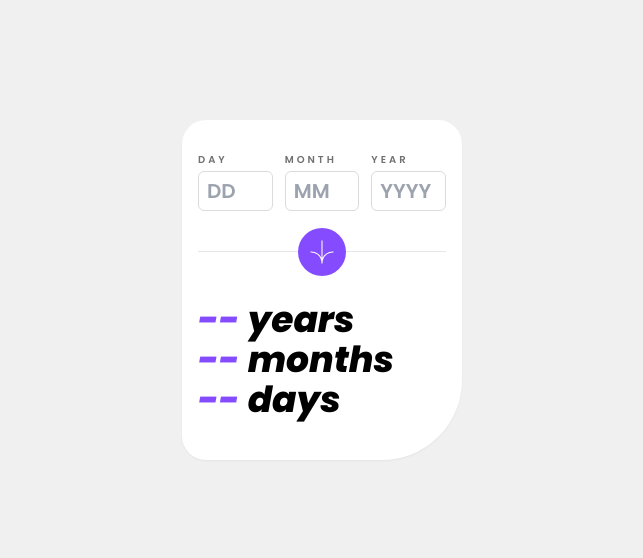
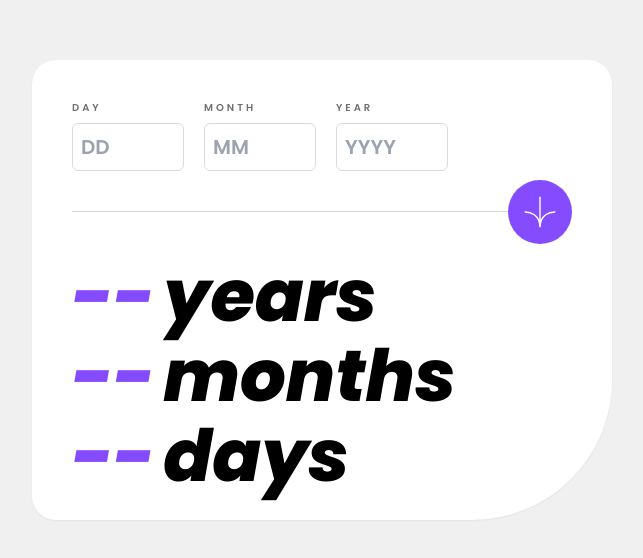
Before and after one commit to ejaay-dev/age-calculator-app, a React (Vite) app: page / in a window 1280 px wide. Shown: the part 110-668 px from the top of the page, without its empty margins (318-961 px from the left). Built offline with nearby package versions, Linux system fonts and the light colour scheme.

Commit message:
eight commit Mobile and desktop view responsiveness

```diff
--- a/src/components/AgeCalculator.tsx
+++ b/src/components/AgeCalculator.tsx
@@ -61,12 +61,12 @@ const AgeCalculator = () => {
   return (
     <>
       {/* Main Container */}
-      <div className="flex flex-col h-[340px] w-full max-w-[280px] bg-custom-white rounded-3xl rounded-br-[80px] shadow-sm">
+      <div className="flex flex-col h-full w-full max-h-[360px] max-w-[280px] bg-custom-white rounded-3xl rounded-br-[80px] shadow-sm md:max-h-[460px] md:max-w-[580px] md:pl-6 md:pr-6 md:rounded-br-[140px]">
         {/* Form Container */}
-        <div className="m-4 mt-8">
+        <div className="m-4 mt-10">
           <form className="flex flex-col gap-5">
-            <div className="flex flex-row justify-center items-center gap-3">
-              <div className="flex flex-col gap-1">
+            <div className="flex flex-row justify-center items-center gap-3 md:gap-5 md:justify-start">
+              <div className="flex flex-col gap-1 md:gap-2">
                 <label
                   htmlFor="day"
                   className="font-poppins text-[10px] font-semibold text-smokey-grey tracking-[3px]"
@@ -79,10 +79,10 @@ const AgeCalculator = () => {
                   onChange={(e) => setDay(e.target.value)}
                   required
                   placeholder="DD"
-                  className="h-10 w-full max-w-28 font-poppins text-[20px] font-semibold text-off-black pl-2 border border-light-grey rounded-md"
+                  className="h-10 w-full max-w-28 font-poppins text-[20px] font-semibold text-off-black pl-2 border border-light-grey rounded-md md:h-12"
                 />
               </div>
-              <div className="flex flex-col gap-1">
+              <div className="flex flex-col gap-1 md:gap-2">
                 <label
                   htmlFor="month"
                   className="font-poppins text-[10px] font-semibold text-smokey-grey tracking-[3px]"
@@ -95,10 +95,10 @@ const AgeCalculator = () => {
                   onChange={(e) => setMonth(e.target.value)}
                   required
                   placeholder="MM"
-                  className="h-10 w-full max-w-28 font-poppins text-[20px] font-semibold text-off-black pl-2 border border-light-grey rounded-md"
+                  className="h-10 w-full max-w-28 font-poppins text-[20px] font-semibold text-off-black pl-2 border border-light-grey rounded-md md:h-12"
                 />
               </div>
-              <div className="flex flex-col gap-1">
+              <div className="flex flex-col gap-1 md:gap-2">
                 <label
                   htmlFor="year"
                   className="font-poppins text-[10px] font-semibold text-smokey-grey tracking-[3px]"
@@ -111,30 +111,30 @@ const AgeCalculator = () => {
                   onChange={(e) => setYear(e.target.value)}
                   required
                   placeholder="YYYY"
-                  className="h-10 w-full max-w-28 font-poppins text-[20px] font-semibold text-off-black pl-2 border border-light-grey rounded-md"
+                  className="h-10 w-full max-w-28 font-poppins text-[20px] font-semibold text-off-black pl-2 border border-light-grey rounded-md md:h-12"
                 />
               </div>
             </div>
-            <div className="flex justify-center items-center relative mt-5">
-              <hr className="bg-light-grey w-full max-w-[250px]" />
+            <div className="flex justify-center items-center relative mt-5 md:justify-end">
+              <hr className="border-light-grey w-full" />
               <button
                 onClick={(e) => {
                   e.preventDefault()
                   calculateAge()
                 }}
-                className="absolute z-10 w-12 h-12 flex justify-center items-center rounded-full bg-custom-purple hover:bg-off-black"
+                className="absolute z-10 w-12 h-12 md:w-16 md:h-16 flex justify-center items-center rounded-full bg-custom-purple hover:bg-off-black"
               >
                 <img
                   src="/public/icon-arrow.svg"
                   alt="Calculate Age"
-                  className="w-6 h-6"
+                  className="w-6 h-6 md:w-8 md:h-8"
                 />
               </button>
             </div>
           </form>
         </div>
         {/* Result Container */}
-        <div className="m-4 mt-8">
+        <div className="flex flex-col gap-2 m-4 mt-8">
           <CalculatedResult value={age.calculatedYears} label="years" />
           <CalculatedResult value={age.calculatedMonths} label="months" />
           <CalculatedResult value={age.calculatedDays} label="days" />
--- a/src/components/CalculatedResult.tsx
+++ b/src/components/CalculatedResult.tsx
@@ -7,10 +7,12 @@ const CalculatedResult = ({ value, label }: AgeResultProps) => {
   return (
     <>
       <div className="flex gap-2">
-        <p className="font-poppins font-extrabold italic text-custom-purple text-4xl">
+        <p className="font-poppins font-extrabold italic text-custom-purple text-4xl md:text-7xl">
           {value === 0 ? "--" : value}
         </p>
-        <p className="font-poppins font-extrabold italic text-4xl">{label}</p>
+        <p className="font-poppins font-extrabold italic text-4xl md:text-7xl">
+          {label}
+        </p>
       </div>
     </>
   )
```
